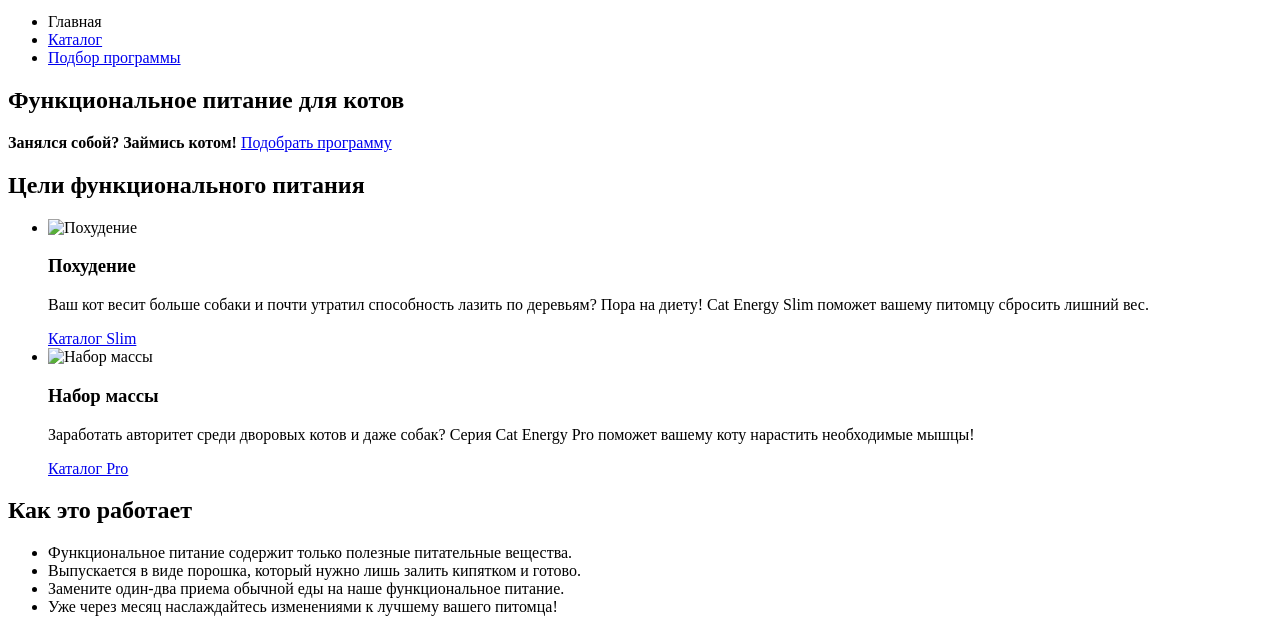
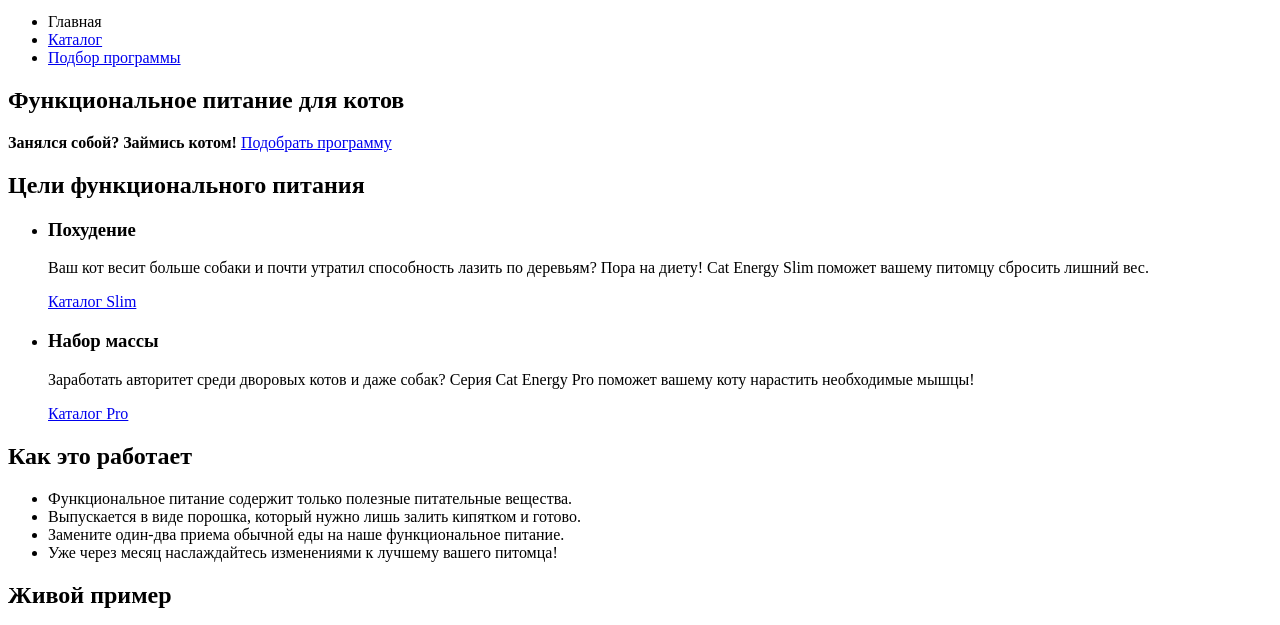
Before and after one commit to Makarov1999/870737-cat-energy-17, a website: page source/index.html in a window 1280 px wide. Shown: the part 136-761 px from the top of the page. Drawn offline with Linux system fonts and the light colour scheme.

Commit message:
Закончены правки

```diff
--- a/source/index.html
+++ b/source/index.html
@@ -28,13 +28,11 @@
         <h2 class="visually-hidden">Цели функционального питания</h2>
         <ul class="targets__list">
           <li class="targets__item">
-            <img src="" alt="Похудение" class="targets__image">
             <h3 class="targets__title">Похудение</h3>
             <p class="targets__description">Ваш кот весит больше собаки и почти утратил способность лазить по деревьям? Пора на диету! Cat Energy Slim поможет вашему питомцу сбросить лишний вес.</p>
             <a href="catalog.html" class="targets__link">Каталог Slim</a>
           </li>
           <li class="targets_item">
-            <img src="" alt="Набор массы" class="targets__image">
             <h3 class="targets__title">Набор массы</h3>
             <p class="targets__description">Заработать авторитет среди дворовых котов и даже собак?
               Серия Cat Energy Pro поможет вашему коту нарастить необходимые мышцы!</p>
```
